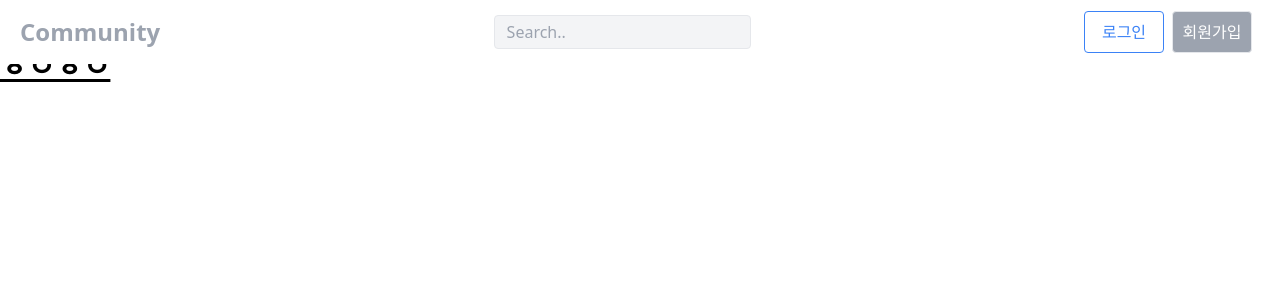
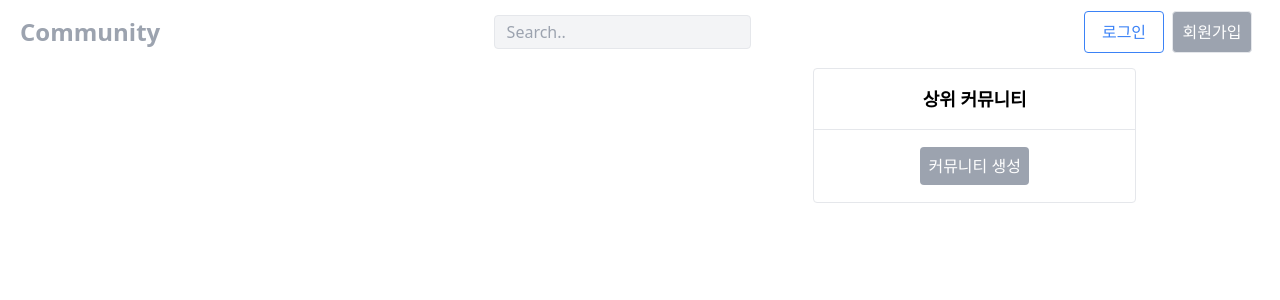
Before and after one commit to limunosekai/reddit-clone, a Next.js app in the folder client/: page / in a window 1280 px wide. Shown: the top 300 px of the page. Built offline with nearby package versions, Linux system fonts and the light colour scheme; no server answers.

Commit message:
feat: 홈 상위커뮤니티 UI 마크업

```diff
--- a/client/pages/index.tsx
+++ b/client/pages/index.tsx
@@ -1,17 +1,34 @@
 import type { NextPage } from "next";
 import Head from "next/head";
+import Link from "next/link";
 
 const Home: NextPage = () => {
   return (
     <>
       <Head>
-        <title>Create Next App</title>
+        <title>Community</title>
         <meta name="description" content="Generated by create next app" />
         <meta name="viewport" content="width=device-width, initial-scale=1" />
         <link rel="icon" href="/favicon.ico" />
       </Head>
-      <main>
-        <h1 className="text-3xl font-bold underline">ㅎㅇㅎㅇ</h1>
+      <main className="flex max-w-5xl px-4 pt-5 mx-auto">
+        <div className="w-full md:mr-3 md:w-8/12"></div>
+        <div className="hidden w-4/12 ml-3 md:block">
+          <div className="bg-white border rounded">
+            <div className="p-4 border-b">
+              <p className="text-lg font-semibold text-center">상위 커뮤니티</p>
+            </div>
+            <div></div>
+            <div className="w-full py-6 text-center">
+              <Link
+                href="/subs/create"
+                className="w-full p-2 text-center text-white bg-gray-400 rounded"
+              >
+                커뮤니티 생성
+              </Link>
+            </div>
+          </div>
+        </div>
       </main>
     </>
   );
```
